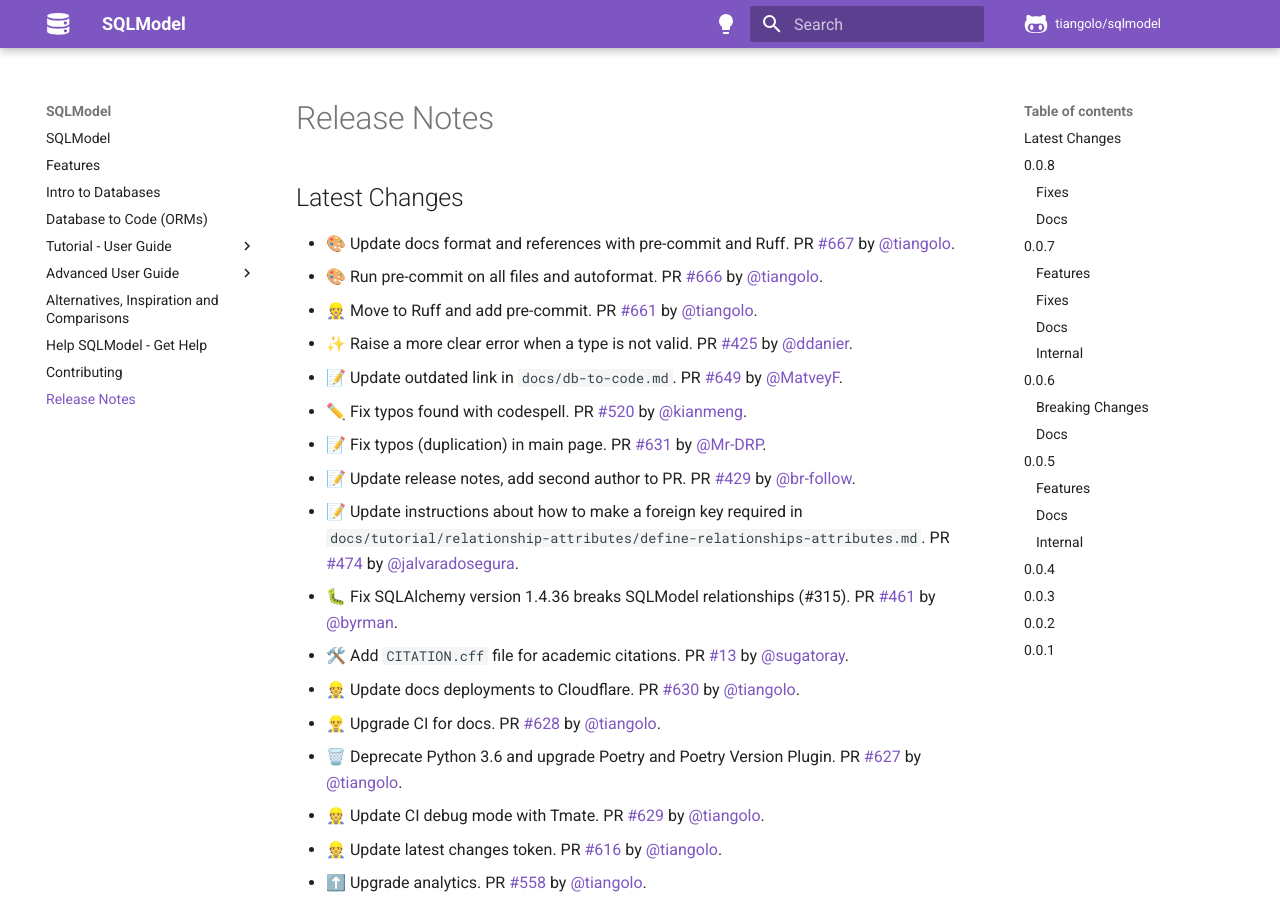
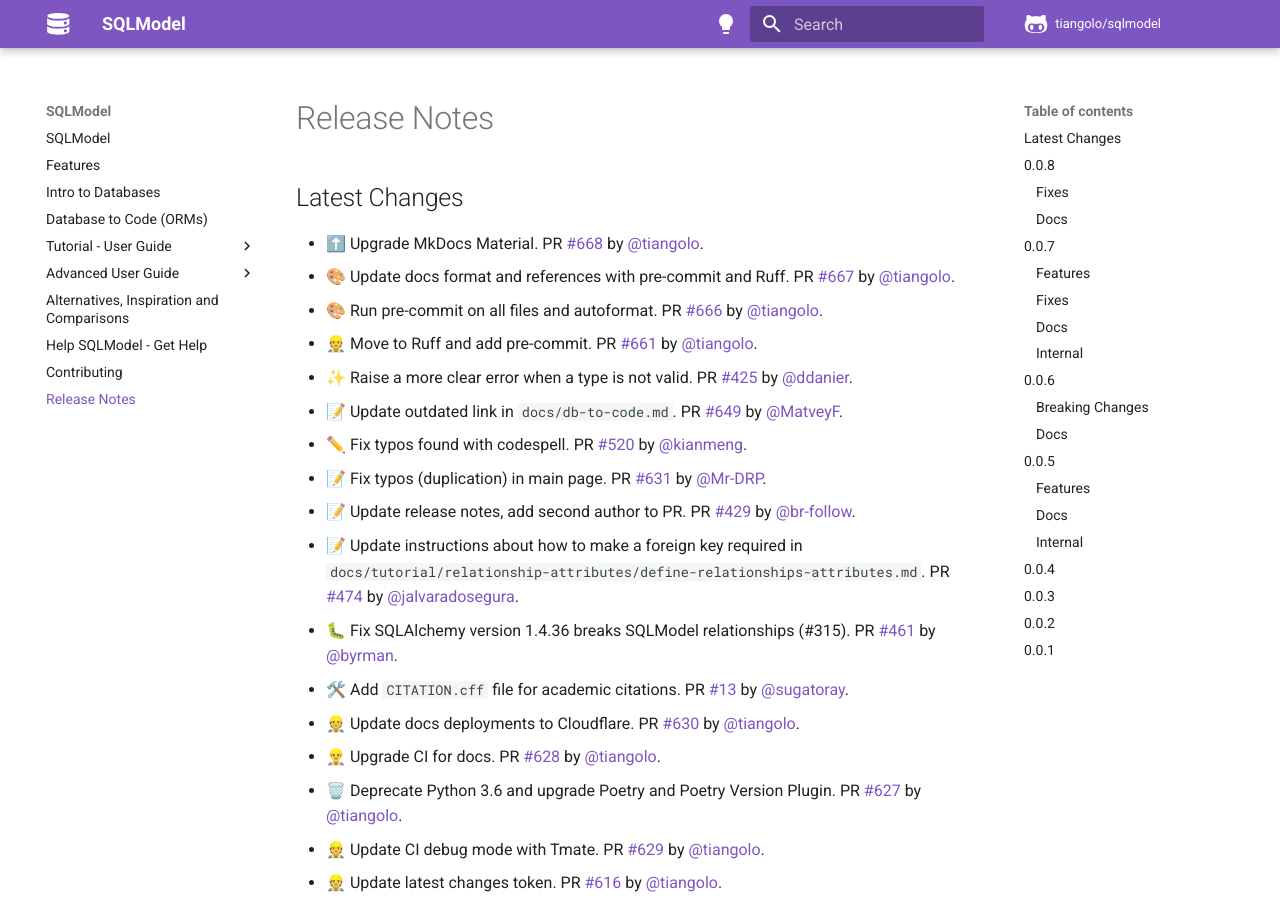
Before and after one commit to upmorpheus/Laravel-perfect, an MkDocs documentation site: the page built from docs/release-notes.md, in a window 1280 px wide and 900 px high. Built offline with MkDocs 1.6.1 and Material for MkDocs 9.7.7, drawn with Linux system fonts in a browser that asks for light colours; comment, search, counter and statistics services are not loaded.

Commit message:
📝 Update release notes

```diff
--- a/docs/release-notes.md
+++ b/docs/release-notes.md
@@ -2,6 +2,7 @@
 
 ## Latest Changes
 
+* ⬆️ Upgrade MkDocs Material. PR [#668](https://github.com/tiangolo/sqlmodel/pull/668) by [@tiangolo](https://github.com/tiangolo).
 * 🎨 Update docs format and references with pre-commit and Ruff. PR [#667](https://github.com/tiangolo/sqlmodel/pull/667) by [@tiangolo](https://github.com/tiangolo).
 * 🎨 Run pre-commit on all files and autoformat. PR [#666](https://github.com/tiangolo/sqlmodel/pull/666) by [@tiangolo](https://github.com/tiangolo).
 * 👷 Move to Ruff and add pre-commit. PR [#661](https://github.com/tiangolo/sqlmodel/pull/661) by [@tiangolo](https://github.com/tiangolo).
```
